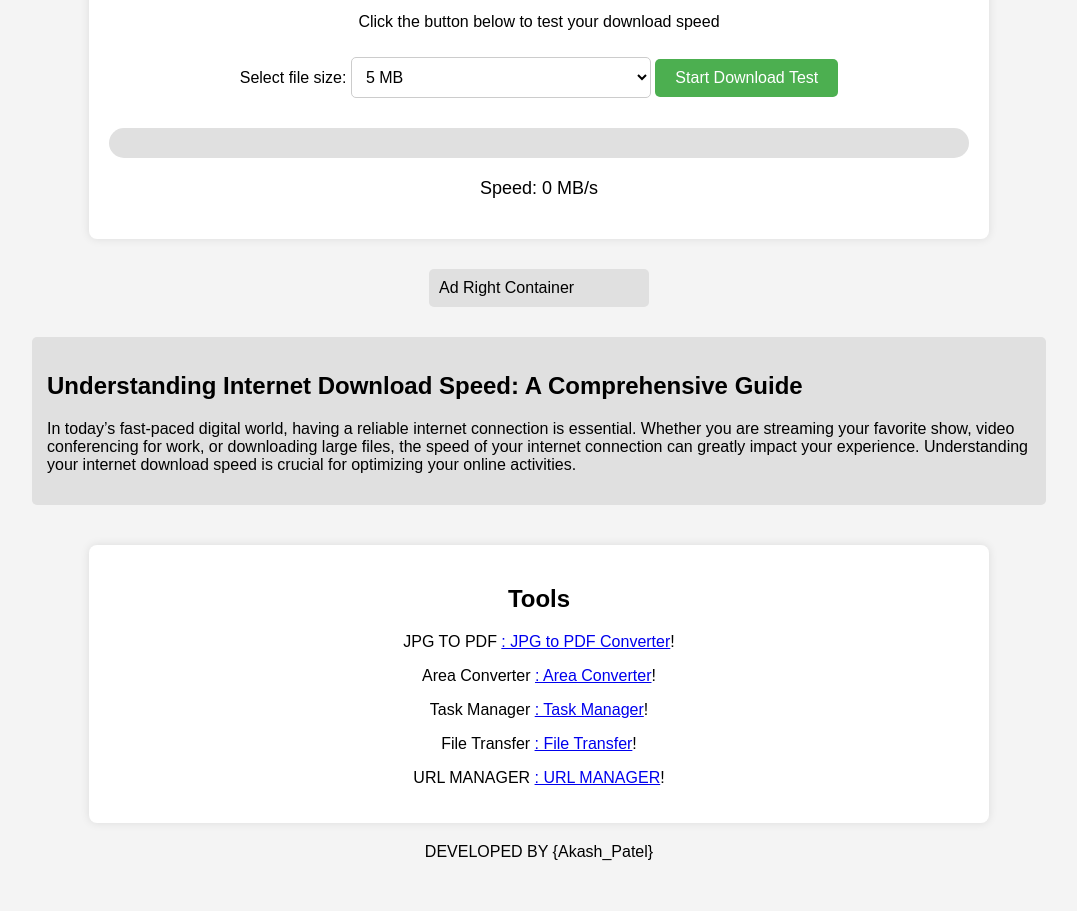
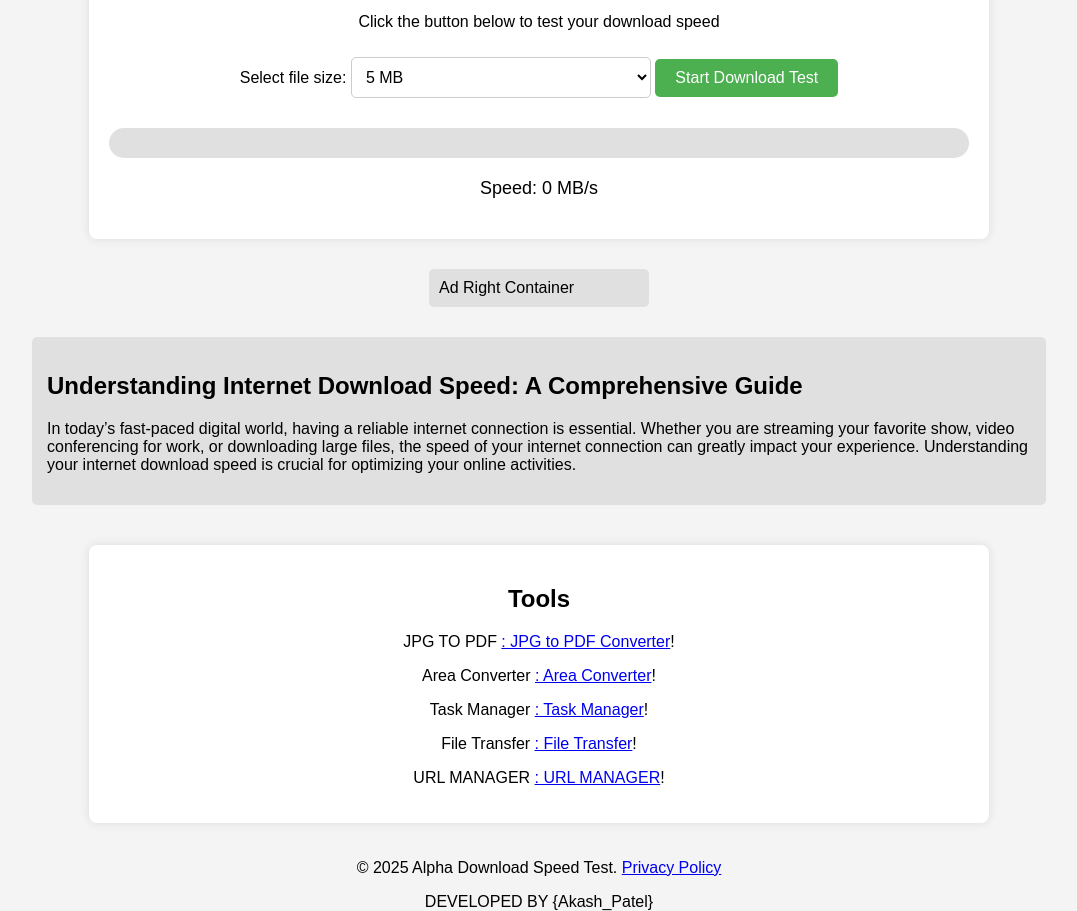
Before and after one commit to magzetic/speed-test, a website: page index.html in a window 1280 px wide. Shown: the part 168-1079 px from the top of the page, without its empty margins (101-1178 px from the left). Before the commit the page ends 1029 px from the top, so only its background shows below. Drawn offline with Linux system fonts and the light colour scheme.

Commit message:
Update index.html

```diff
--- a/index.html
+++ b/index.html
@@ -104,6 +104,9 @@
     </div>
 
 
+    <footer>
+    <p>&copy; 2025 Alpha Download Speed Test. <a href="privacypolicy.html" target="_blank">Privacy Policy</a></p>
+</footer>
 
     DEVELOPED BY {Akash_Patel}
     <script src="script.js"></script>
```
